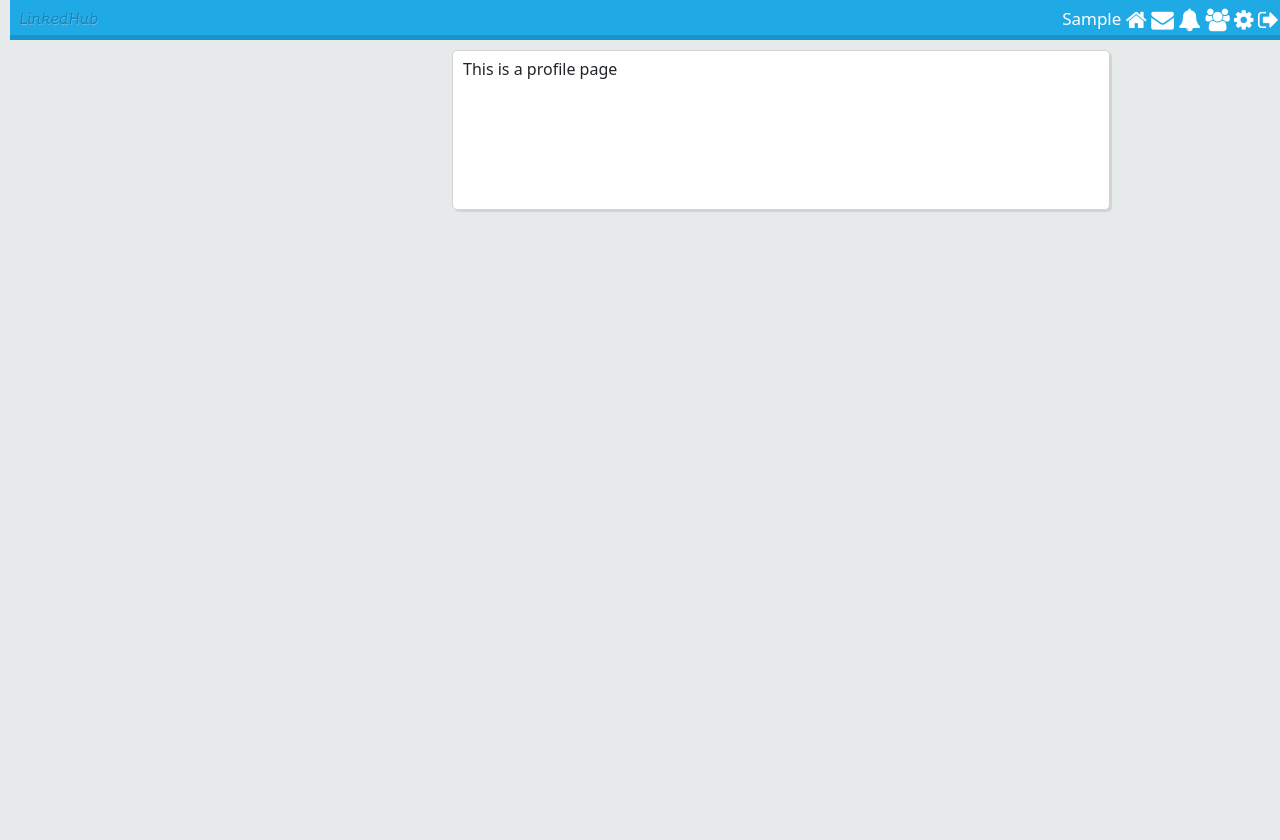
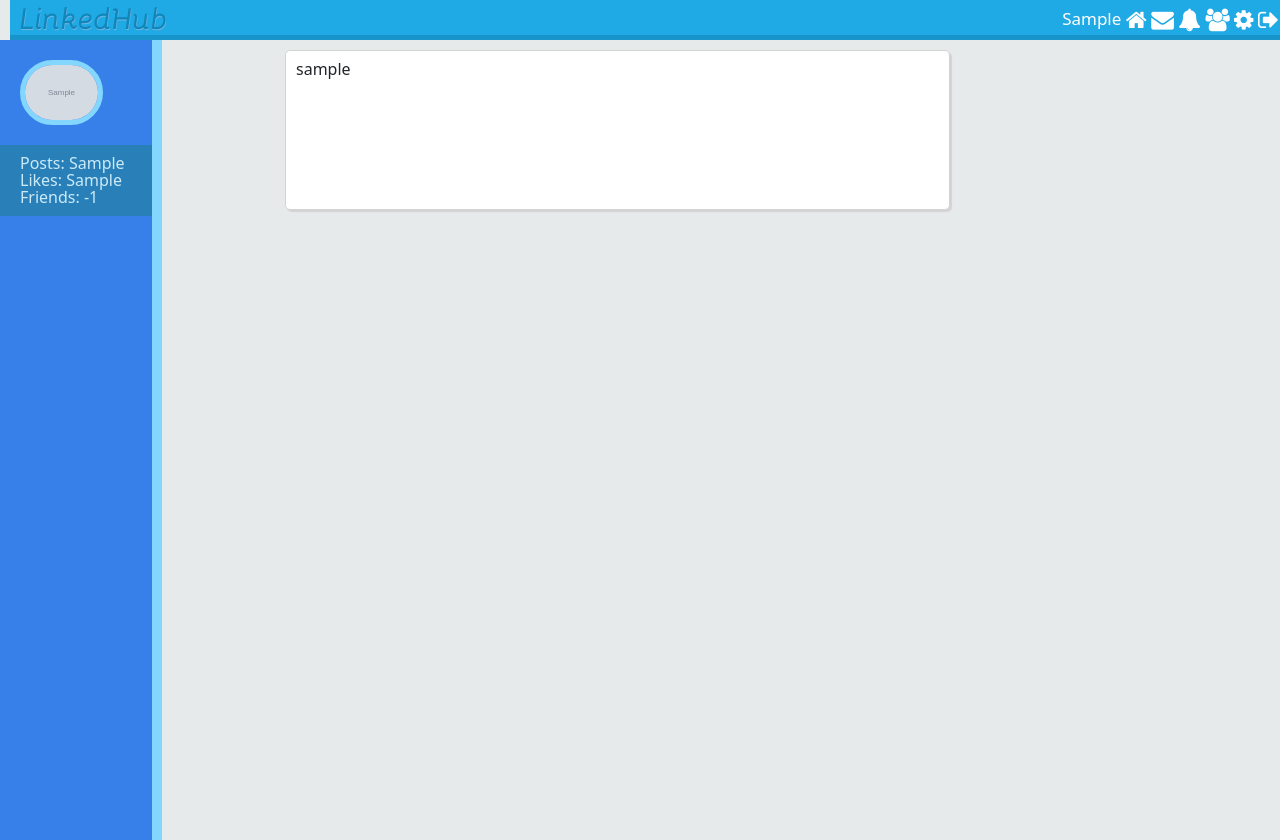
Before and after one commit to adhishmalhotra/Data_FinalProject, a PHP site: a page that uses SocialNetwork/profile.php in a window 1280 px wide. Before the commit the page ends 212 px from the top, so only its background shows below. Run offline with PHP 8.4, Linux system fonts and the light colour scheme; the visitor is signed in with stand-in values (Sample User, id 1); tables that the repository leaves empty or names only in its code hold one stand-in row (values such as "Sample post"); grey boxes marked "Sample" are stand-in pictures; some libraries are stand-ins or nearby versions.

Commit message:
ability to add/remove friend added

```diff
--- a/SocialNetwork/assets/css/style.css
+++ b/SocialNetwork/assets/css/style.css
@@ -1,3 +1,5 @@
+/*including the font families which we are using*/
+
 @font-face {
     font-family: 'Bellota-LightItalic';
     src: url('../fonts/Bellota-LightItalic.otf');
@@ -8,6 +10,7 @@
     src: url('../fonts/Bellota-BoldItalic.otf');
 }
 
+/*universal tags*/
 body{
     line-height: 17px;
     background-color: #e6eaeb;
@@ -18,6 +21,8 @@ a{
     color: #390081;
 }
 
+
+/*designing the navbar*/
 .top_bar {
 
     width: 100%;
@@ -73,6 +78,7 @@ nav a:hover{
 
 }
 
+/*designing the columns on the index page (also used in the profile page)*/
 .column {
     background-color: #fff;
     padding: 10px;
@@ -111,6 +117,7 @@ nav a:hover{
     min-height: 160px;
 }
 
+/*designing the posts*/
 .post_form {
     width: 100%
 
@@ -165,6 +172,8 @@ textarea:focus {
     border-radius: 25px;
 }
 
+
+/*designing the comments*/
 #comment_iframe{
     max-height: 250px;
     width: 100%;
@@ -226,7 +235,7 @@ textarea:focus {
 
 }
 
-
+/*designing the likes*/
 .comment_like {
     background-color: transparent;
     border: none;
@@ -242,3 +251,91 @@ textarea:focus {
     display: inline;
     font-size: 14px;
 }
+
+/*designing the profile*/
+.profile_left{
+    top: -10px;
+    width: 17%;
+    max-width: 240px;
+    min-width: 130px;
+    height: 100%;
+    float: left;
+    position: relative;
+    background-color: #3780e9;
+    border-right: 10px solid #83d6fe;
+    color: #cbeaf8;
+    margin-right: 20px;
+}
+
+.profile_left img{
+    min-width: 80px;
+    width: 55%;
+    margin: 20px;
+    border: 5px solid #83d6fe;
+    border-radius: 100px;
+
+}
+
+.profile_info {
+    display: list-item;
+    background-color: #2980b9;
+    width: 100%;
+    padding: 10px 0 10px 0;
+}
+
+.profile_info p {
+    margin: 0 0 0 20px;
+    word-wrap: break-word;
+}
+
+.danger {
+    background-color: #e74c3c;
+}
+
+.warning  {
+    background-color: #f0ad4e;
+}
+
+.default {
+    background-color: #bdc3c7;
+}
+.success {
+    background-color: #2ecc71;
+}
+.info {
+    background-color: #3498db;
+}
+.deep_blue {
+    background-color: #0043f0;
+}
+
+.profile_left input[type="submit"] {
+    width: 90%;
+    height: 30px;
+    border-radius: 5px;
+    margin: 7px 0 7px 0;
+    margin-left: 7px;
+    border: none;
+    color: #fff;
+}
+
+/*Designing the friend request buttons*/
+#accept_button {
+    width: 20%;
+    height: 28px;
+    border-radius: 5px;
+    margin: 5px;
+    border: none;
+    color: #fff;
+    background-color: #2ecc71;
+}
+
+#ignore_button {
+    width: 20%;
+    height: 28px;
+    border-radius: 5px;
+    margin: 5px;
+    border: none;
+    color: #fff;
+    background-color: #e74c3c;
+}
--- a/SocialNetwork/includes/header.php
+++ b/SocialNetwork/includes/header.php
@@ -1,5 +1,7 @@
 <?php
 require 'config/config.php';
+include("includes/classes/User.php");
+include("includes/classes/Post.php");
 
 if(isset($_SESSION['username'])){
     $userLoggedIn = $_SESSION['username'];
@@ -47,7 +49,7 @@ else{
 			<a href="#">
 				<i class="fa fa-bell fa-lg"></i>
 			</a>
-			<a href="#">
+			<a href="requests.php">
 				<i class="fa fa-users fa-lg"></i>
 			</a>
 			<a href="#">
--- a/SocialNetwork/index.php
+++ b/SocialNetwork/index.php
@@ -1,7 +1,5 @@
 <?php
 include("includes/header.php");
-include("includes/classes/User.php");
-include("includes/classes/Post.php");
 
 
 if(isset($_POST['post'])){
--- a/SocialNetwork/profile.php
+++ b/SocialNetwork/profile.php
@@ -1,12 +1,86 @@
+<head>
+    <title></title>
+    <link rel="stylesheet" type="text/css" href="assets/css/style.css">
+</head>
 <?php
 include("includes/header.php");
 
-?>
 
 
+if(isset($_GET['profile_username'])){
+    $username = $_GET['profile_username'];
+    $user_details_query = mysqli_query($con, "SELECT * FROM users WHERE username = '$username'");
+    $user_array = mysqli_fetch_array($user_details_query);
+    $num_friends = (substr_count($user_array['friend_array'], ",")) - 1;
+}
+
+
+if(isset($_POST['remove_friend']))
+{
+    $user = new User($con, $userLoggedIn);
+    $user->removeFriend($username);
+}
+
+if(isset($_POST['add_friend']))
+{
+    $user = new User($con, $userLoggedIn);
+    $user->sendRequest($username);
+}
+
+
+if(isset($_POST['respond_request']))
+{
+    header("Location: requests.php");
+}
+?>
+        <style type='text/css'>
+            .wrapper {
+                margin-left: 0px;
+                padding-left: 0px;
+            }
+        </style>
+
+        <div class = 'profile_left'>
+            <img src="<?php echo $user_array['profile_pic']; ?>">
+
+            <div class = 'profile_info'>
+                <p><?php echo "Posts: " . $user_array['num_posts']; ?></p>
+                <p><?php echo "Likes: " . $user_array['num_likes']; ?></p>
+                <p><?php echo "Friends: " . $num_friends; ?></p>
+            </div>
+
+            <form action="<?php echo $username; ?>" method = "POST">
+            <?php
+            $profile_user_obj = new User($con, $username);
+            if($profile_user_obj->isClosed()){
+                header("Location: user_closed.php");
+            }
+
+            $logged_in_user_obj = new User($con, $userLoggedIn);
+            if($userLoggedIn != $username){
+                if($logged_in_user_obj->isFriend($username)) {
+                    echo '<input type = "submit" name = "remove_friend" class = "danger" value = "Remove Friend"><br>';
+                }
+
+                else if ($logged_in_user_obj->didReceiveRequest($username)){
+                    echo '<input type = "submit" name = "respond_request" class = "warning" value = "Respond to Request"><br>';
+
+                }
+                else if ($logged_in_user_obj->didSendRequest($username)){
+                    echo '<input type = "submit" name = "" class = "default" value = "Request Sent"><br>';
+
+                }
+                else
+                echo '<input type = "submit" name = "add_friend" class = "success" value = "Add Friend"><br>';
+            }
+
+            ?>
+        </form>
+
+        </div>
 
         <div class = 'main_column column'>
-            This is a profile page
+            <?php echo $username; ?>
 
         </div>
 
```
Also changed, not shown: SocialNetwork/includes/classes/User.php (+47 -0 lines), SocialNetwork/requests.php (added, +53 -0 lines), SocialNetwork/user_closed.php (added, +12 -0 lines).
